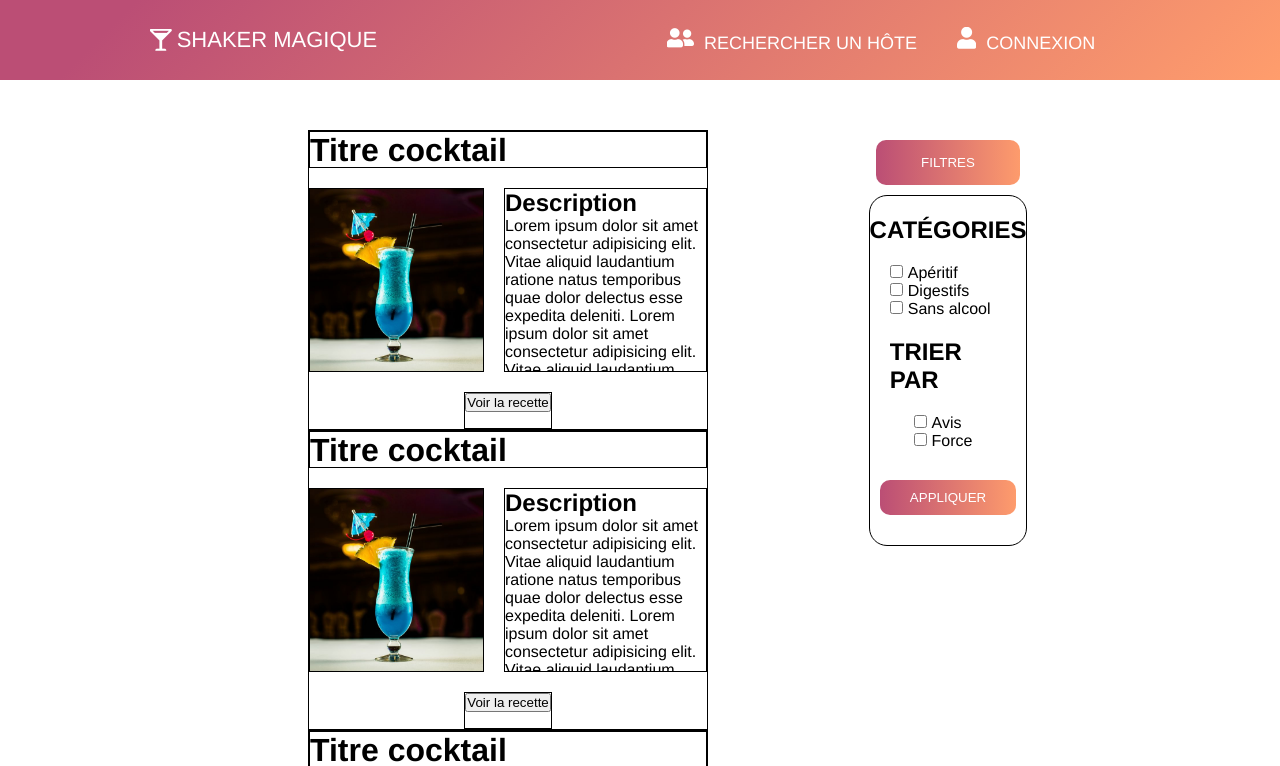
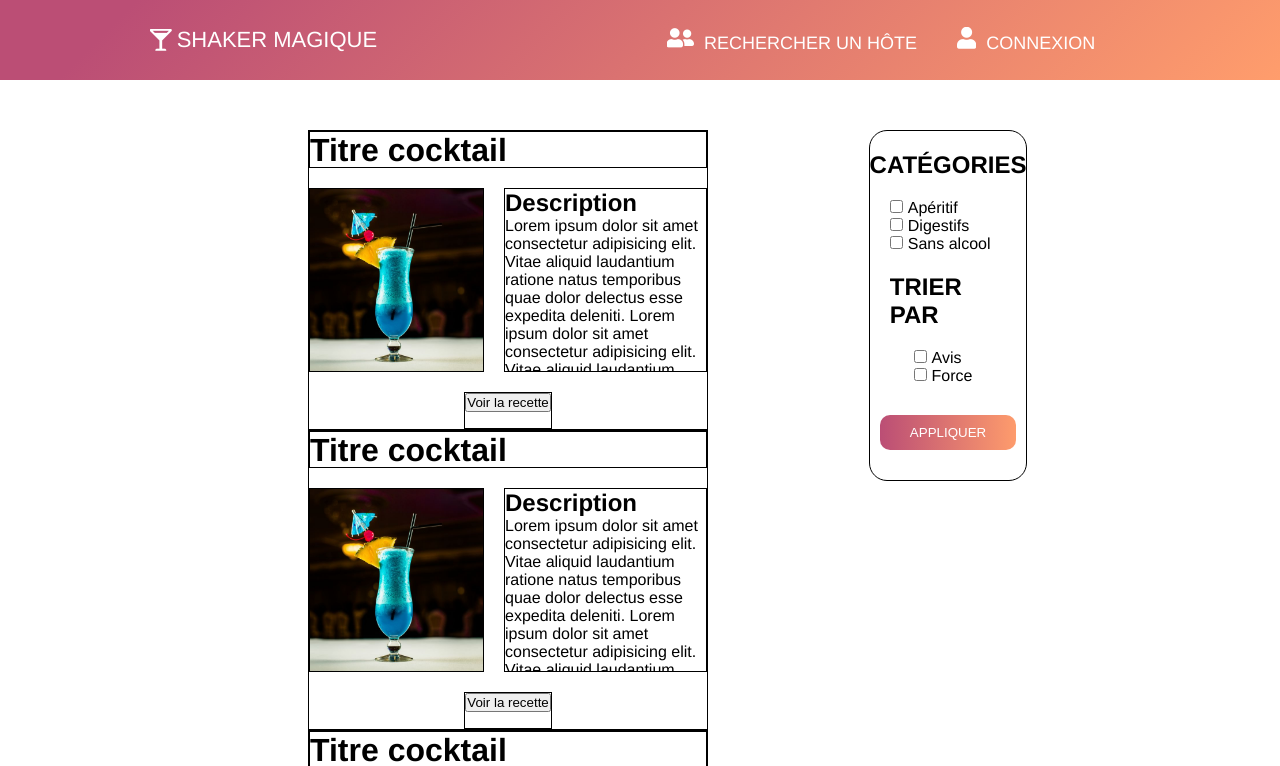
Before and after one commit to Akwd22/shaker-magique, a React (Create React App) app in the folder frontend/: page / in a window 1280 px wide. Shown: the top 766 px of the page. Built offline with nearby package versions, Linux system fonts and the light colour scheme.

Commit message:
modif button

```diff
--- a/frontend/package.json
+++ b/frontend/package.json
@@ -10,6 +10,7 @@
     "react": "^17.0.1",
     "react-bootstrap": "^1.4.0",
     "react-dom": "^17.0.1",
+    "react-router-dom": "^5.2.0",
     "react-scripts": "4.0.0",
     "web-vitals": "^0.2.4"
   },
--- a/frontend/src/components/main/HomePage/FilterComponent/FilterComponent.css
+++ b/frontend/src/components/main/HomePage/FilterComponent/FilterComponent.css
@@ -33,9 +33,8 @@
   transition: 0.5s;
   background-size: 200% auto;
   color: white;
-
   border-radius: 10px;
-  display: block;
+  display: none;
   border: none;
   outline: none;
 }
```
Also changed, not shown: 1 other file (tests, documents, lock files or other folders).
